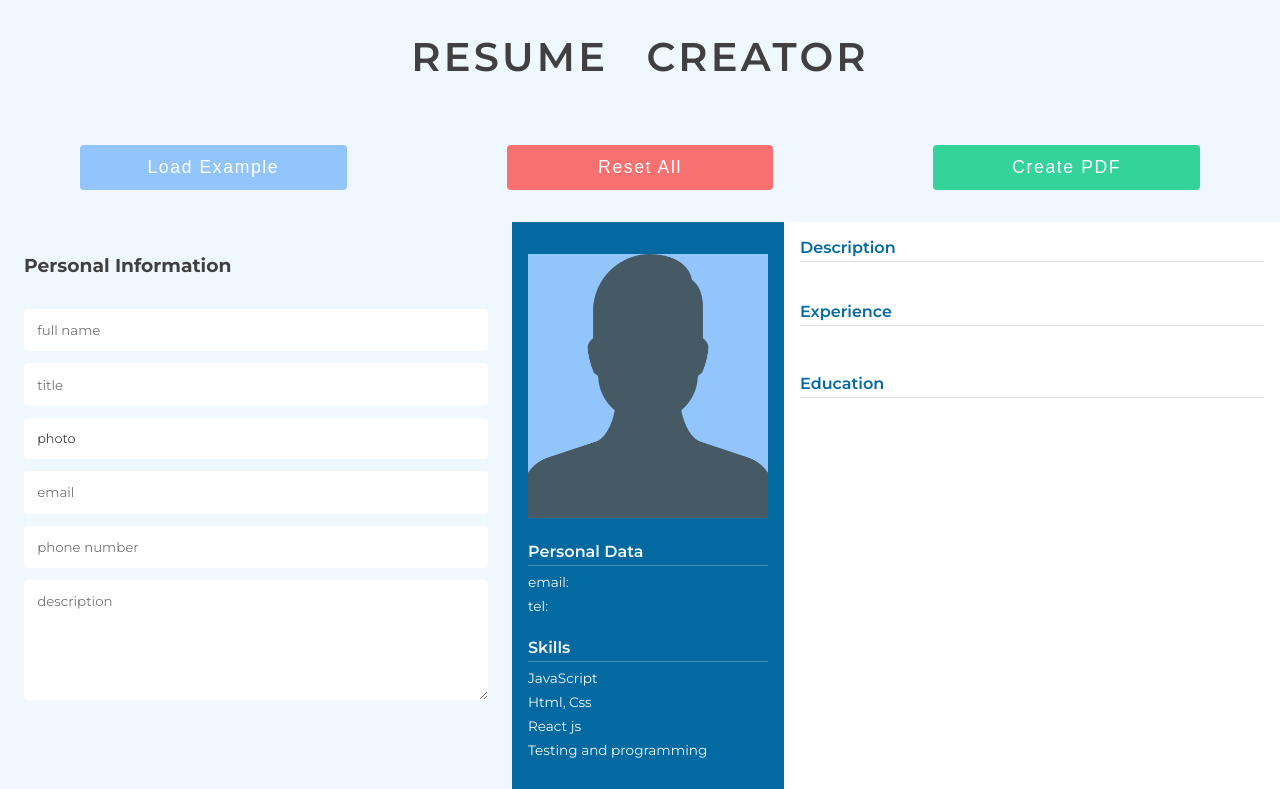
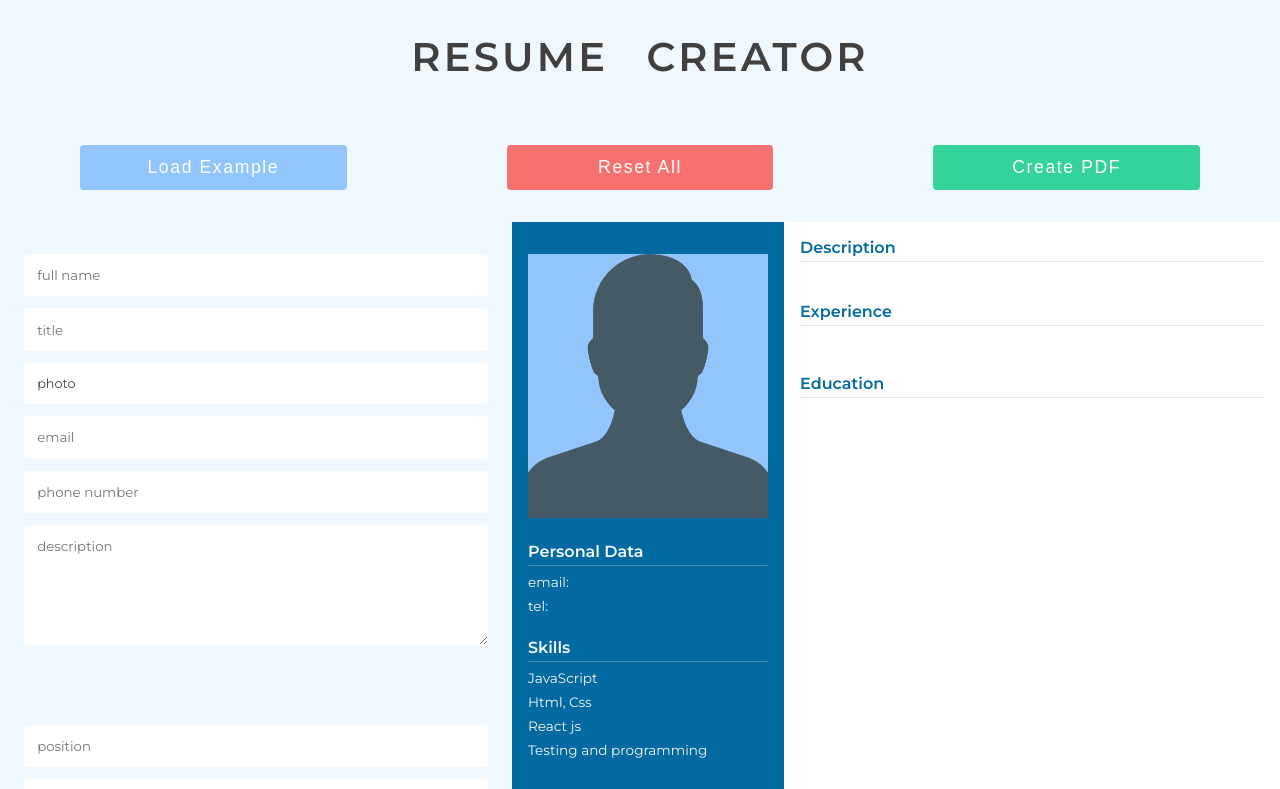
Before and after one commit to MacJ13/cv-project, a React (Create React App) app: page / in a window 1280 px wide. Shown: the top 789 px of the page. Built offline with nearby package versions, Linux system fonts and the light colour scheme.

Commit message:
Update Form component

```diff
--- a/src/components/Forms/Form.js
+++ b/src/components/Forms/Form.js
@@ -1,10 +1,5 @@
-const Form = ({ title, children }) => {
-  return (
-    <form className="form">
-      <h3 className="h3">{title}</h3>
-      {children}
-    </form>
-  );
+const Form = ({ children }) => {
+  return <form className="form">{children}</form>;
 };
 
 export default Form;
```
